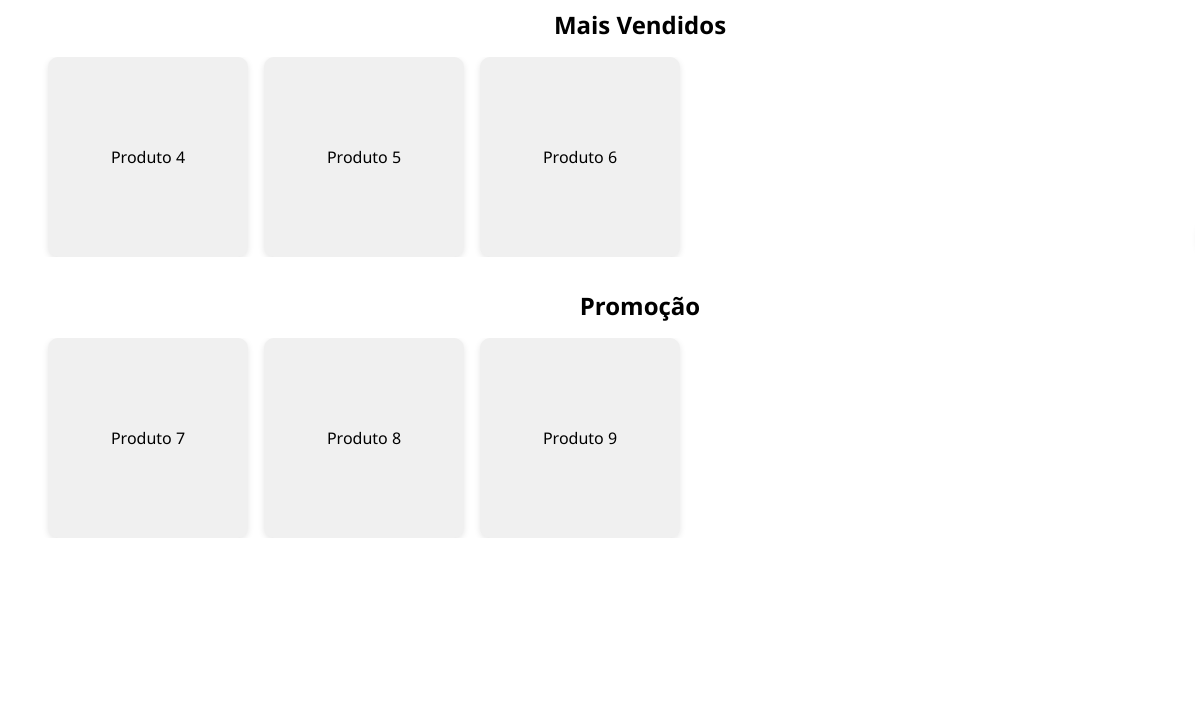
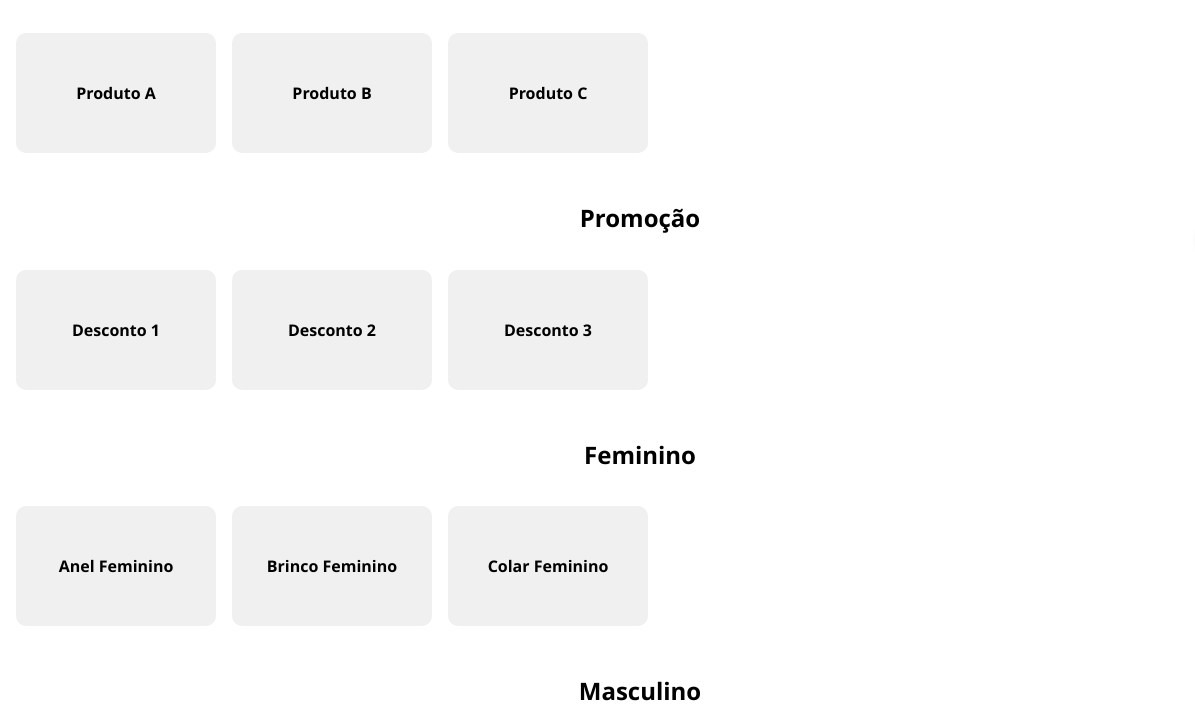
Before and after one commit to 925studiopratas/925studiopratas.github.io, a plain HTML site: page index.html in a window 1280 px wide. Shown: the part 515-1239 px from the top of the page, 0-1195 px from the left. Before the commit the page ends 1085 px from the top, so only its background shows below. Drawn offline with Linux system fonts and the light colour scheme.

Commit message:
Update index.html

```diff
--- a/index.html
+++ b/index.html
@@ -63,32 +63,30 @@
       border: 1px solid #ccc;
     }
 
-    .carousel-section {
-      margin: 2rem;
-    }
-
-    .carousel-section h2 {
+    h2 {
       text-align: center;
-      margin-bottom: 1rem;
+      margin-top: 2rem;
     }
 
     .carousel {
       display: flex;
       overflow-x: auto;
+      scroll-snap-type: x mandatory;
       gap: 1rem;
-      padding: 0 1rem;
+      padding: 1rem;
     }
 
     .carousel-item {
+      min-width: 200px;
+      height: 120px;
+      background-color: #f0f0f0;
+      border-radius: 10px;
       flex: 0 0 auto;
-      width: 200px;
-      height: 200px;
-      background-color: #f0f0f0;
+      scroll-snap-align: start;
       display: flex;
       align-items: center;
       justify-content: center;
-      border-radius: 10px;
-      box-shadow: 0 2px 6px rgba(0, 0, 0, 0.1);
+      font-weight: bold;
     }
 
     .whatsapp-button {
@@ -124,6 +122,8 @@
     <a href="#pronta-entrega">Pronta Entrega</a>
     <a href="#mais-vendidos">Mais Vendidos</a>
     <a href="#promocao">Promoção</a>
+    <a href="#feminino">Feminino</a>
+    <a href="#masculino">Masculino</a>
     <a href="https://wa.me/5511919710044" target="_blank">WhatsApp</a>
   </nav>
 
@@ -131,36 +131,44 @@
     <input type="text" placeholder="O que você está buscando?" />
   </div>
 
-  <div class="carousel-section" id="pronta-entrega">
-    <h2>Pronta Entrega</h2>
+  <h2 id="pronta-entrega">Pronta Entrega</h2>
   <div class="carousel">
     <div class="carousel-item">Produto 1</div>
     <div class="carousel-item">Produto 2</div>
     <div class="carousel-item">Produto 3</div>
   </div>
+
+  <h2 id="mais-vendidos">Mais Vendidos</h2>
+  <div class="carousel">
+    <div class="carousel-item">Produto A</div>
+    <div class="carousel-item">Produto B</div>
+    <div class="carousel-item">Produto C</div>
   </div>
 
-  <div class="carousel-section" id="mais-vendidos">
-    <h2>Mais Vendidos</h2>
+  <h2 id="promocao">Promoção</h2>
   <div class="carousel">
-      <div class="carousel-item">Produto 4</div>
-      <div class="carousel-item">Produto 5</div>
-      <div class="carousel-item">Produto 6</div>
-    </div>
+    <div class="carousel-item">Desconto 1</div>
+    <div class="carousel-item">Desconto 2</div>
+    <div class="carousel-item">Desconto 3</div>
   </div>
 
-  <div class="carousel-section" id="promocao">
-    <h2>Promoção</h2>
+  <h2 id="feminino">Feminino</h2>
   <div class="carousel">
-      <div class="carousel-item">Produto 7</div>
-      <div class="carousel-item">Produto 8</div>
-      <div class="carousel-item">Produto 9</div>
+    <div class="carousel-item">Anel Feminino</div>
+    <div class="carousel-item">Brinco Feminino</div>
+    <div class="carousel-item">Colar Feminino</div>
   </div>
+
+  <h2 id="masculino">Masculino</h2>
+  <div class="carousel">
+    <div class="carousel-item">Pulseira Masculina</div>
+    <div class="carousel-item">Corrente Masculina</div>
+    <div class="carousel-item">Anel Masculino</div>
   </div>
 
   <div class="whatsapp-button">
     <a href="https://wa.me/5511919710044" target="_blank">
-      <img src="https://upload.wikimedia.org/wikipedia/commons/5/5e/WhatsApp_icon.png" alt="WhatsApp" />
+      <img src="https://raw.githubusercontent.com/ionic-team/ionicons/master/src/svg/logo-whatsapp.svg" alt="WhatsApp" />
     </a>
   </div>
 
```
Lines whose indentation alone changed are shown as unchanged.
